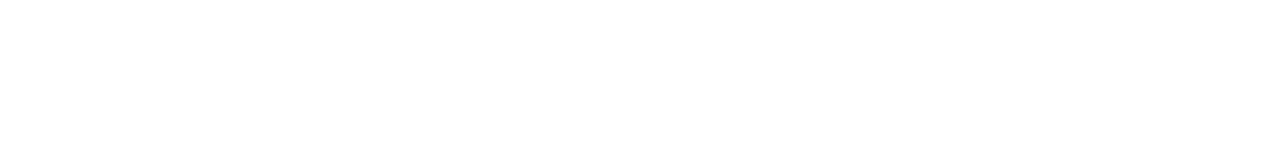
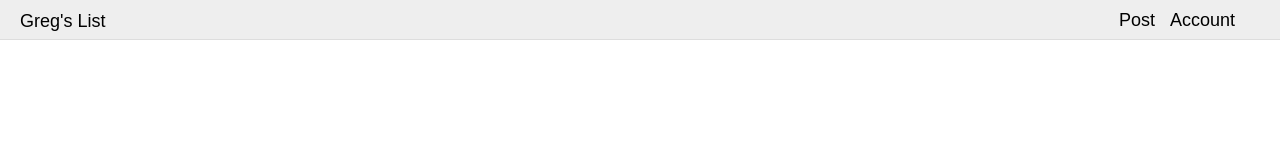
Before and after one commit to jjackson1146/gregslistrunback, a plain HTML site: page index.html in a window 1280 px wide. Drawn offline with Linux system fonts and the light colour scheme.

Commit message:
nav finished

```diff
--- a/index.html
+++ b/index.html
@@ -1,10 +1,17 @@
 <!DOCTYPE html>
-<html>
+<html lang="en">
   <head>
-    <meta charset="utf-8">
-    <title></title>
+    <title>Gregslist | Greggy</title>
+    <meta charset="utf-8" name="description" content="Yall Can Get It!">
+    <link rel="stylesheet" type="text/css" href="main.css">
   </head>
   <body>
-
+    <nav class="navbar nav">
+      <p class="logo">Greg's List</p>
+        <ul>
+          <a href="#"/><li class="navlink">Account</li></a>
+          <a href="#"/><li class="navlink">Post</li></a>
+        </ul>
+    </nav>
   </body>
 </html>
--- a/main.css
+++ b/main.css
@@ -0,0 +1,62 @@
+* {
+  box-sizing: border-box;
+}
+
+/* Navigation */
+
+.navbar {
+  width: 100%;
+  height: 40px;
+  background-color: #EEEEEE;
+  border-bottom: 1px solid #DDDDDD;
+  position: relative;
+  font-family: sans-serif;
+  font-size: 18px;
+  top: 0px;
+  left: 0px;
+  right: 0px;
+  padding: 10px;
+
+}
+
+.nav {
+  position: absolute;
+
+}
+
+.logo {
+  position: absolute;
+  left: 20px;
+  top: -7px;
+}
+
+ul {
+  list-style-type: none;
+}
+
+.navlink {
+  display: inline-block;
+  padding-right: 15px;
+  float: right;
+  position: relative;
+  bottom: 18px;
+  right: 20px;
+
+}
+
+a:link {
+  color: black;
+  text-decoration: none;
+}
+
+a:hover {
+  color: red;
+  text-decoration: none;
+}
+
+a:visited {
+  color: purple;
+  text-decoration: none;
+}
+
+/* Body */
```
